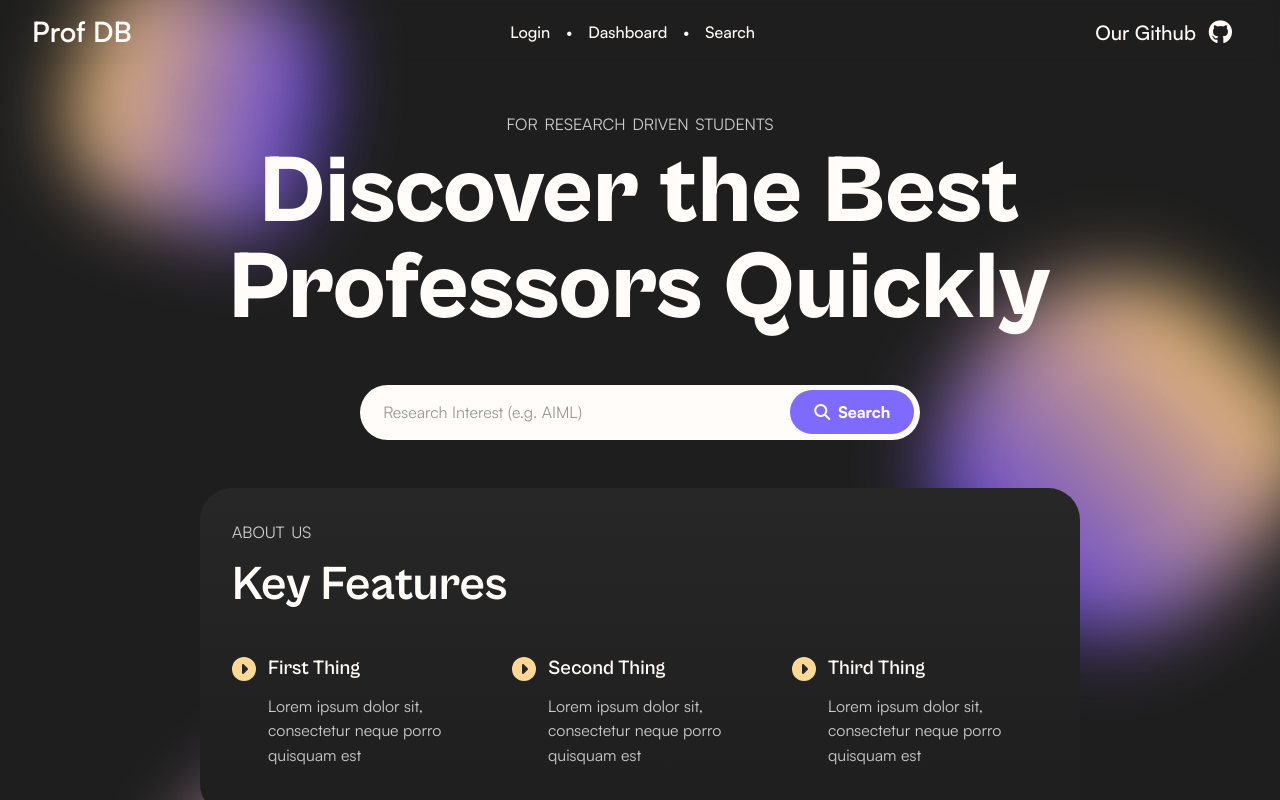
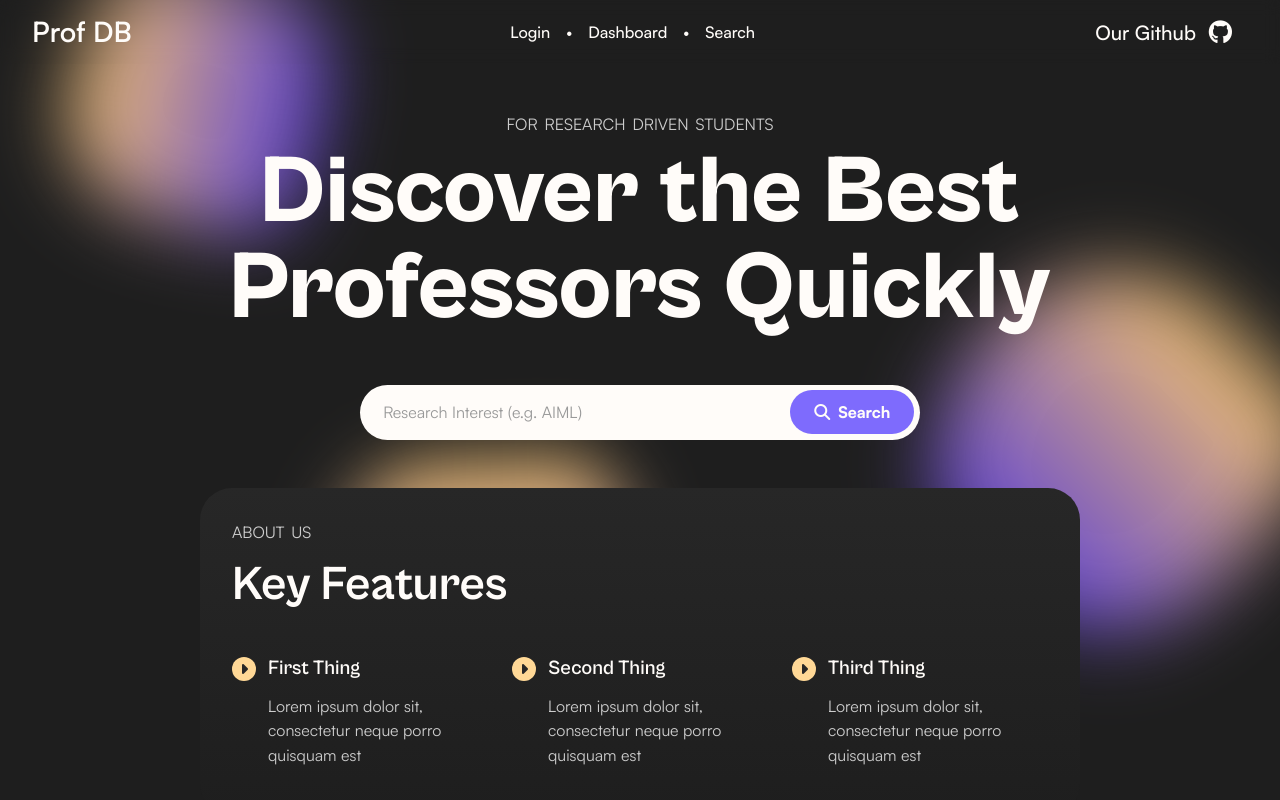
Before and after one commit to RithvikR1218/Academia-frontend, a React (Vite) app: page / in a window 1280 px wide. Built offline with nearby package versions, Linux system fonts and the light colour scheme; no server answers.

Commit message:
fix: minor gradient changes

```diff
--- a/src/pages/Home/Home.css
+++ b/src/pages/Home/Home.css
@@ -78,7 +78,7 @@
     background: linear-gradient(180deg, var(--base-2), var(--base-1));
     border-radius: 2.5vw;
     max-width: 55rem;
-    margin: 3rem auto;
+    margin: 3rem auto 2.5rem;
     padding: 2rem;
 }
 
@@ -177,15 +177,15 @@
     position: absolute;
     border-radius: 60% 40% 30% 70% / 100% 85% 92% 74%;
     background: var(--accent-1-dark);
-    background: linear-gradient(90deg, var(--accent-2-dark), var(--accent-1-dark));
+    background: linear-gradient(180deg, var(--accent-2-dark), var(--accent-1-dark));
     bottom: 0%;
     left: 15%;
-    height: 15rem;
-    width: 15rem;
+    height: 20rem;
+    width: 20rem;
     opacity: 1;
     filter: blur(35px);
     z-index: -1;
-    animation: animate 25s cubic-bezier(0.68, -0.55, 0.27, 1.55) infinite alternate-reverse forwards;
+    animation: animate 37.5s cubic-bezier(0.68, -0.55, 0.27, 1.55) infinite alternate forwards;
     pointer-events: none;
 }
 
```
